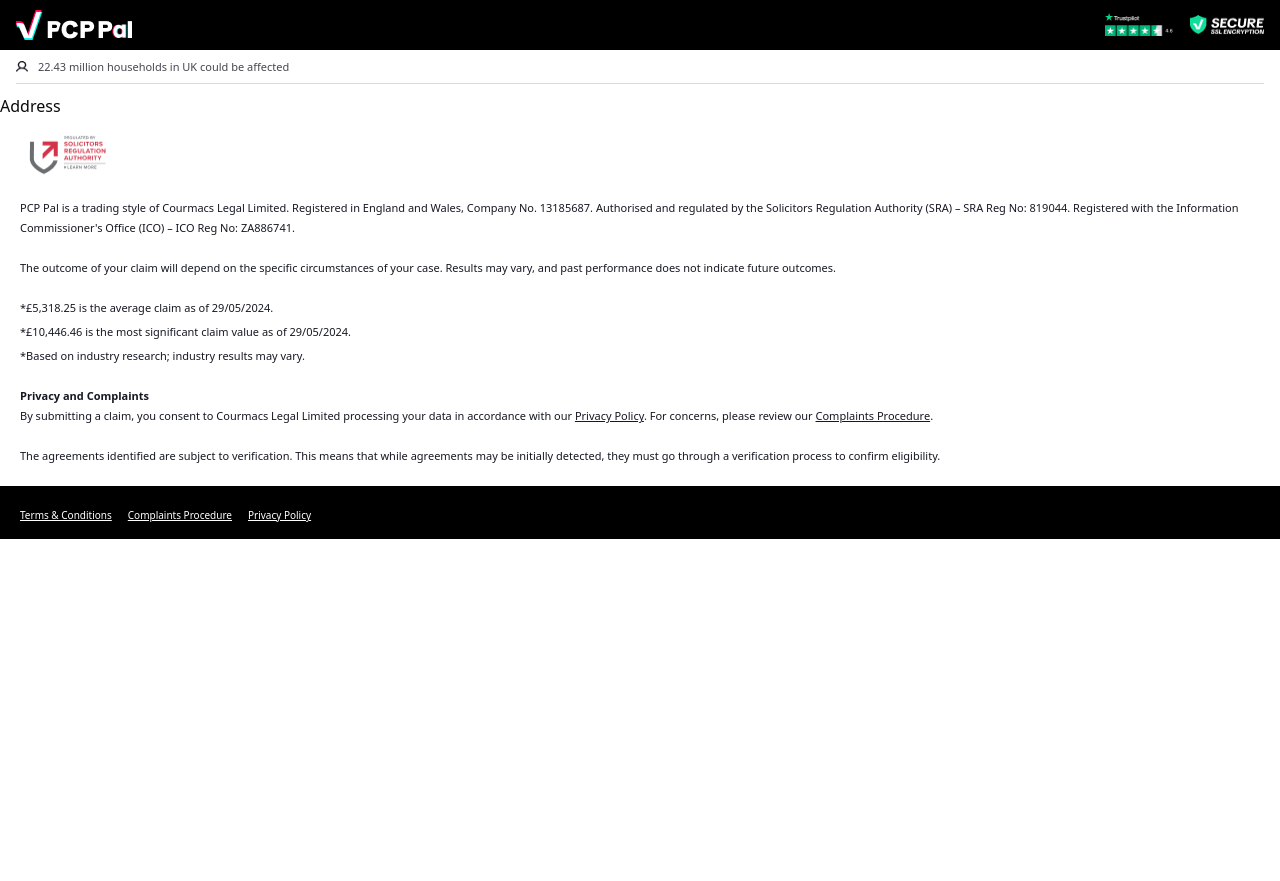
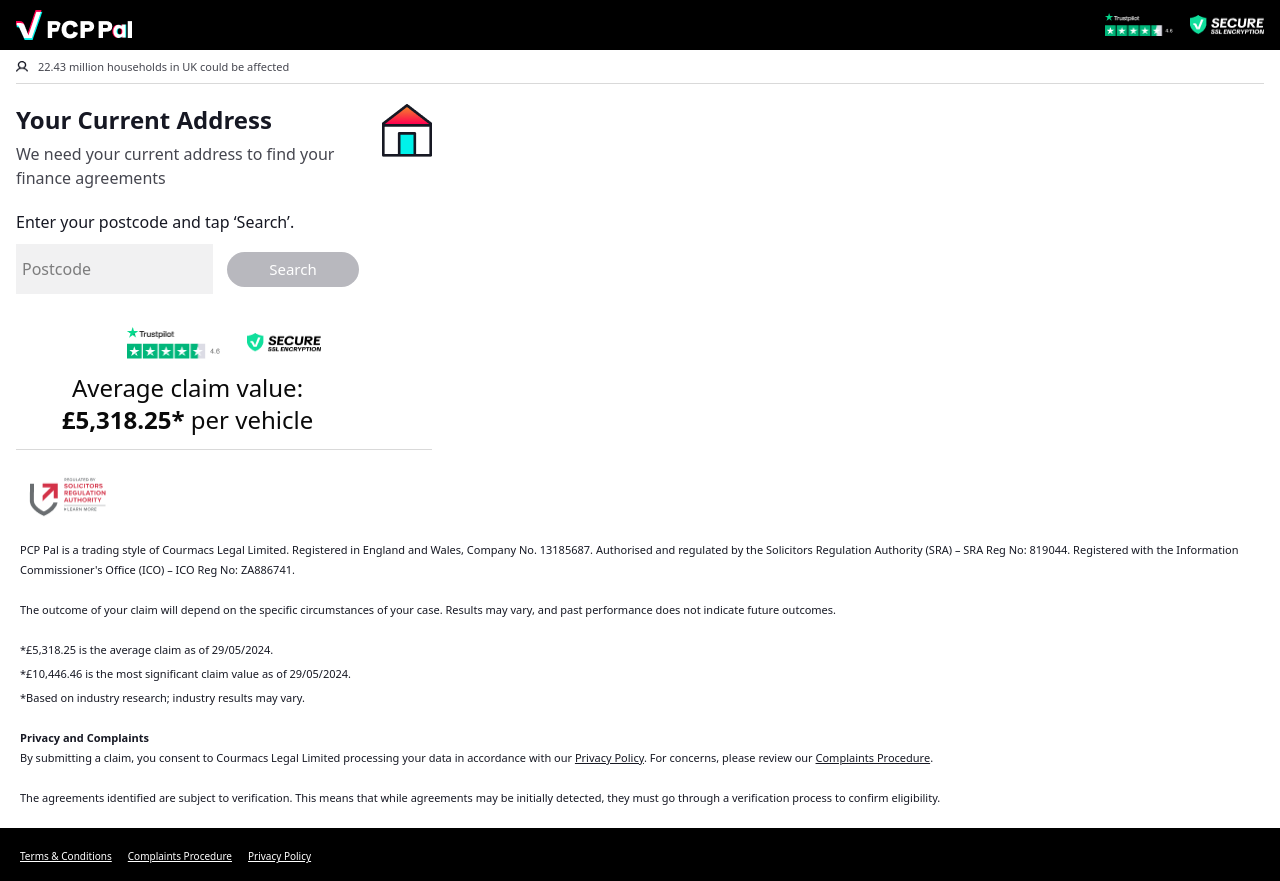
Before and after one commit to ElJefe111944/tgg-pcp-pal, a Next.js app: page /address in a window 1280 px wide. Before the commit the page ends 800 px from the top, so only its background shows below. Built offline with nearby package versions, Linux system fonts and the light colour scheme; a web font is replaced by a local one.

Commit message:
feat(address): page created & styled. Functionality to be added

```diff
--- a/src/app/address/page.tsx
+++ b/src/app/address/page.tsx
@@ -1,9 +1,35 @@
+import Image from "next/image"
+import { Trust } from "../components/landing/Trust"
 
 export default async function Page() {
 
   return (
-    <main className="my-2.5 flex flex-col">
-        Address
+    <main className="my-5 flex flex-col">
+      <div className="border-b border-b-[#00000026] mx-4 flex flex-col gap-5">
+        <div className="flex flex-row gap-9 items-start">
+          <div className="flex flex-col gap-1.5">
+            <h2 className="text-2xl font-semibold text-[#161823]">Your Current Address</h2>
+            <p className="text-[16px] font-normal leading-6 text-[#161823CC]">We need your current address to find your finance agreements</p>
+          </div>
+          <div className="">
+            <Image src={"/images/address/address.png"} alt="Your current address" className="h-[52.65px] w-[50px] max-w-none" width={50} height={52.65} />
+          </div>
+        </div>
+        <div className="flex flex-col gap-2.5">
+          <div>
+            <label className="text-[16px] leading-6 text-[#161823]" htmlFor="postcode">Enter your postcode and tap ‘Search’.</label>
+          </div>
+          <div>
+            <div className="flex flex-row gap-3.5 items-center">
+              <input id="postcode" type="text" className="h-[50px] bg-[#F1F1F2] w-[197px] p-1.5 text-[16px]" placeholder="Postcode" />
+              <button className="w-[132px] h-[35px] rounded-[29px] bg-[#B8B8BE] text-white text-[15px] leading-6">Search</button>
+            </div>
+          </div>
+        </div>
+        <div>
+          <Trust />
+        </div>
+      </div>
     </main>
   )
 }
```
